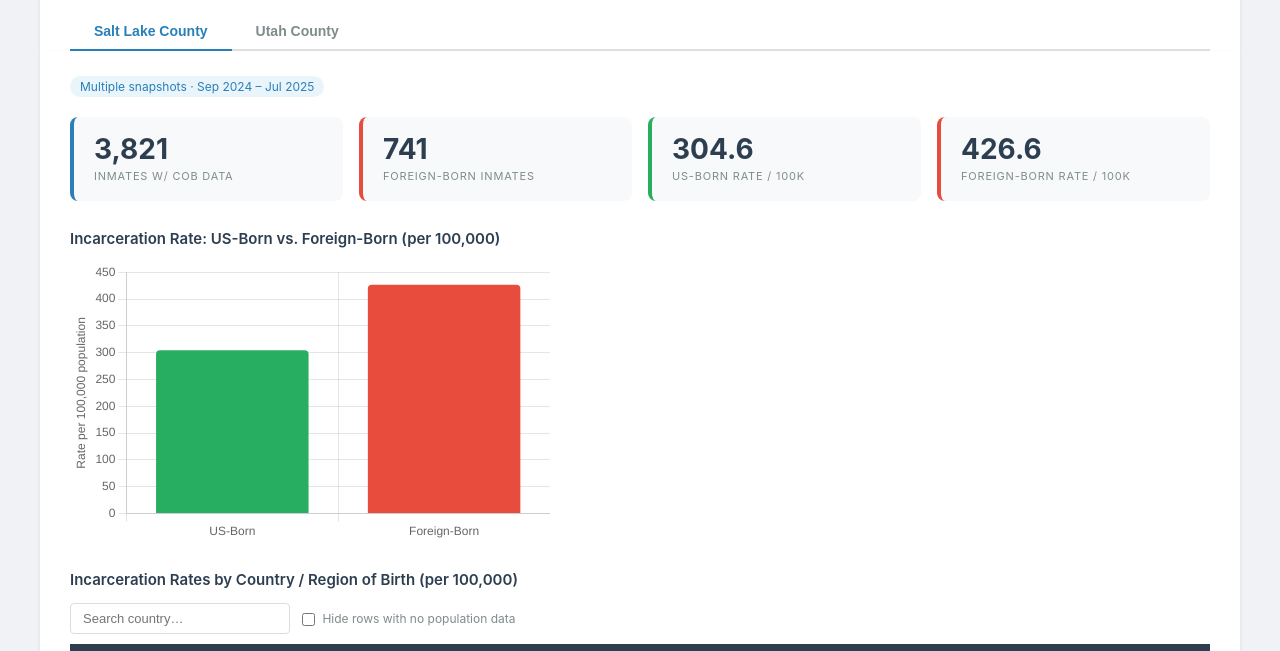
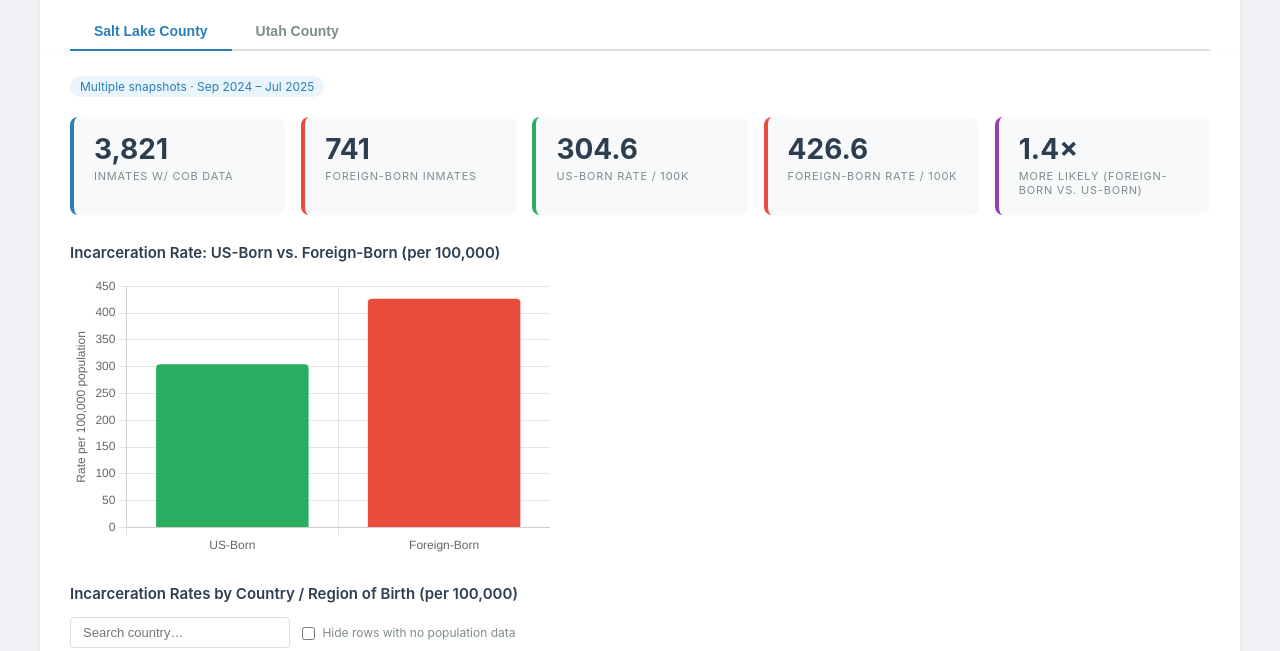
Before and after one commit to giuseppedellacroce/utah-jails, a plain HTML site: page index.html in a window 1280 px wide. Shown: the part 93-744 px from the top of the page. Drawn offline with nearby package versions, Linux system fonts and the light colour scheme.

Commit message:
add foreign native ratio card

```diff
--- a/index.html
+++ b/index.html
@@ -115,6 +115,9 @@
       }
       .stat-card.gray {
         border-left-color: #95a5a6;
+      }
+      .stat-card.purple {
+        border-left-color: #8e44ad;
       }
 
       .stat-value {
@@ -336,6 +339,10 @@
           <div class="stat-card red">
             <div class="stat-value" id="statForeignRate">—</div>
             <div class="stat-label">Foreign-Born Rate / 100K</div>
+          </div>
+          <div class="stat-card purple">
+            <div class="stat-value" id="statLikelihood">—</div>
+            <div class="stat-label" id="statLikelihoodLabel">Relative Likelihood</div>
           </div>
         </div>
 
@@ -1272,6 +1279,20 @@
         document.getElementById('statForeignRate').textContent =
           foreignRate.toFixed(1);
 
+        const ratio = foreignRate / nativeRate;
+        const ratioEl = document.getElementById('statLikelihood');
+        const ratioLabelEl = document.getElementById('statLikelihoodLabel');
+        if (!isFinite(ratio) || nativeRate === 0) {
+          ratioEl.textContent = '—';
+          ratioLabelEl.textContent = 'Relative Likelihood';
+        } else if (ratio >= 1) {
+          ratioEl.textContent = ratio.toFixed(1) + '×';
+          ratioLabelEl.textContent = 'More Likely (Foreign-Born vs. US-Born)';
+        } else {
+          ratioEl.textContent = (1 / ratio).toFixed(1) + '×';
+          ratioLabelEl.textContent = 'Less Likely (Foreign-Born vs. US-Born)';
+        }
+
         renderChart(nativeRate, foreignRate);
 
         tableData = rows;
```
